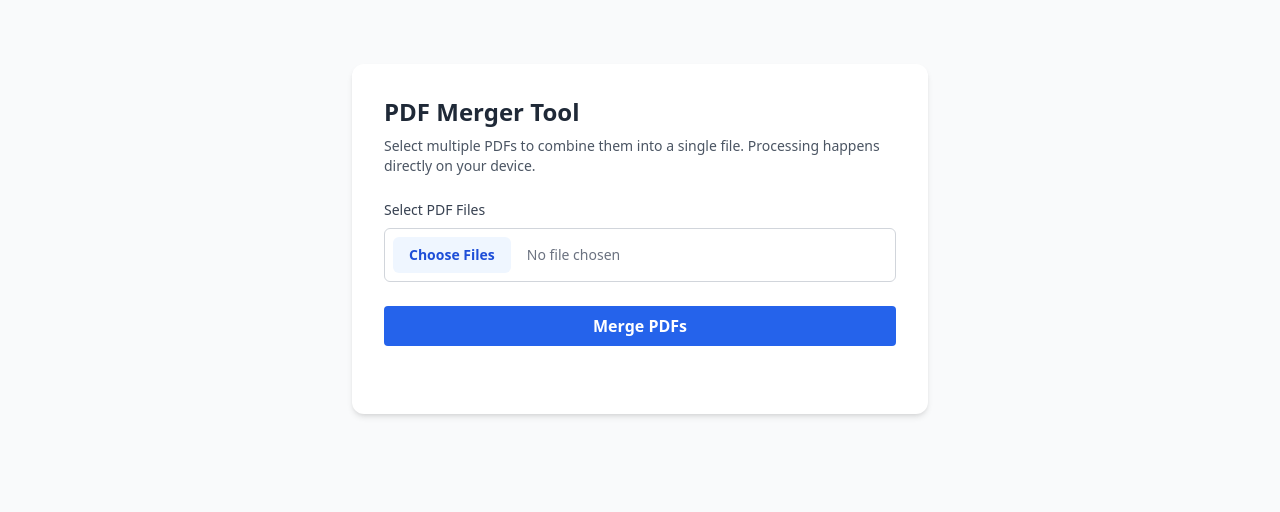
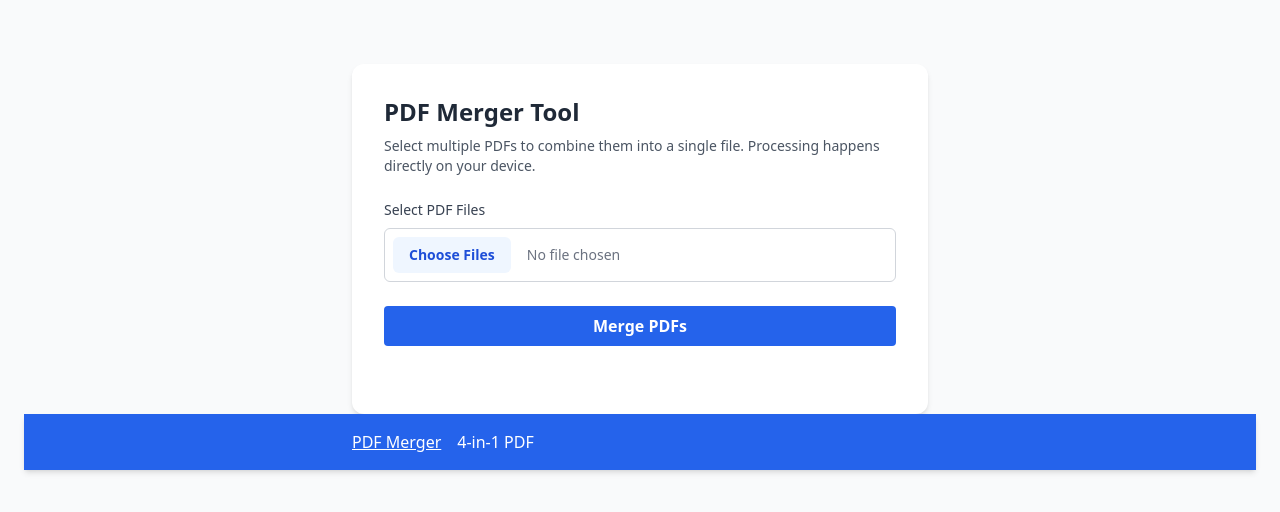
Before and after one commit to pinkeshbadjatiya/blistiqtools, a plain HTML site: page index.html in a window 1280 px wide. Drawn offline with nearby package versions, Linux system fonts and the light colour scheme.

Commit message:
Update index.html

```diff
--- a/index.html
+++ b/index.html
@@ -36,4 +36,10 @@
 
     <script src="script.js"></script>
 </body>
+<nav class="bg-blue-600 text-white p-4 shadow-md">
+    <div class="max-w-xl mx-auto flex gap-4 font-medium">
+        <a href="index.html" class="underline">PDF Merger</a>
+        <a href="4up.html" class="hover:text-blue-200">4-in-1 PDF</a>
+    </div>
+</nav>
 </html>
```
